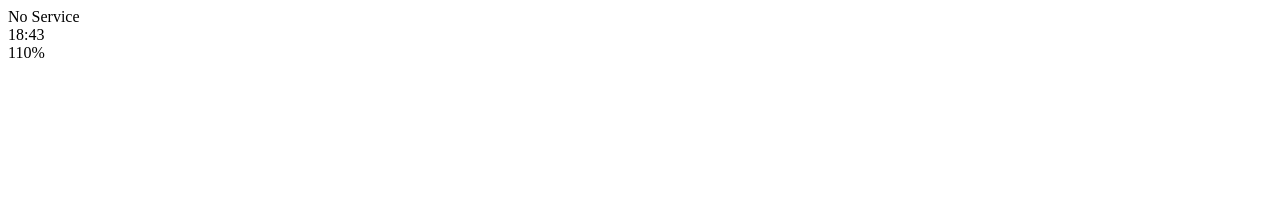
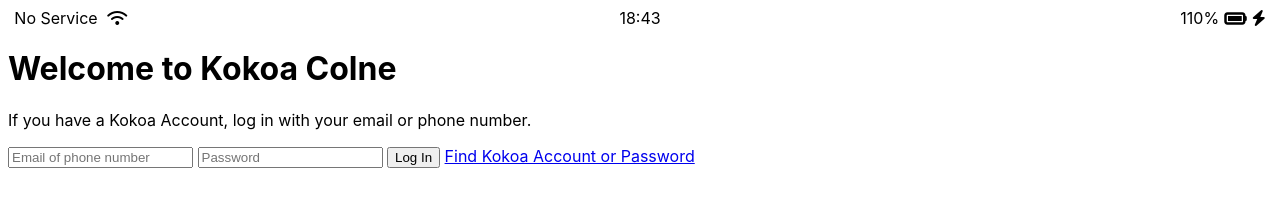
Before and after one commit to mdgarden/kokoa-clone2020, a plain HTML site: page index.html in a window 1280 px wide. Drawn offline with Linux system fonts and the light colour scheme.

Commit message:
200820~#6.4

```diff
--- /dev/null
+++ b/css/styles.css
@@ -0,0 +1,32 @@
+body{
+    font-family:-apple-system, BlinkMacSystemFont, 'Segoe UI', Roboto, Oxygen, Ubuntu, Cantarell, 'Open Sans', 'Helvetica Neue', sans-serif;
+
+}
+
+.status-bar{
+    display: flex;
+    justify-content: center;
+}
+
+.status-bar__column{
+    width: 33%;
+}
+
+.status-bar__column:first-child span{
+    margin-right:  5px;
+}
+
+.status-bar__column:nth-child(2){
+    display: flex;
+    justify-content: center;
+}
+
+.status-bar__column:nth-child(3){
+    display: flex;
+    justify-content: flex-end;
+    align-items: center;
+}
+
+.status-bar__column .fa-battery-full{
+    margin: 0px 5px;
+}
--- a/index.html
+++ b/index.html
@@ -1,24 +1,38 @@
 <!DOCTYPE html>
 <html lang="en">
 <head>
+    <link rel="stylesheet" href="css/styles.css" />
     <meta charset="UTF-8">
     <meta name="viewport" content="width=device-width, initial-scale=1.0">
-    <title>Welcome to Kokoa Talk</title>
+    <title>Welcome to Kokoa Clone</title>
 </head>
     <body>
-    <div id="status-bar">
+        <div class="status-bar">
             <div class="status-bar__column">
                 <span>No Service</span>
-            <!--To Do: Wifi-Icon-->
+                <i class="fas fa-wifi"></i>
             </div>
             <div class="status-bar__column">
                 <span>18:43</span>
             </div>
             <div class="status-bar__column">
                 <span>110%</span>
-            <!--To Do : Batter Icon-->
-            <!--To Do : Lightning Icon-->
+                <i class="fas fa-battery-full fa-lg"></i>
+                <i class="fas fa-bolt"></i>
             </div>
         </div>
+        <header class="welcom-header">
+            <h1 class="welcom-header__title">Welcome to Kokoa Colne</h1>
+            <p class="welcom-header__text">If you have a Kokoa Account, log in with your email or phone number.</p>
+        </header>
+        <form id="login-form">
+            <input type="text" placeholder="Email of phone number" />
+            <input type="password" placeholder="Password" />
+            <input type="submit" value="Log In" />
+            <a href="#">Find Kokoa Account or Password</a>
+        </form>
+        <script
+            src="https://kit.fontawesome.com/6478f529f2.js"
+            crossorigin="anonymous"></script>
     </body>
 </html>
```
Also changed, not shown: style.css (added). Lines whose indentation alone changed are shown as unchanged.
